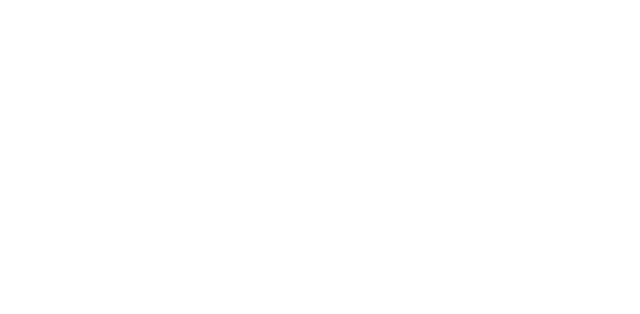
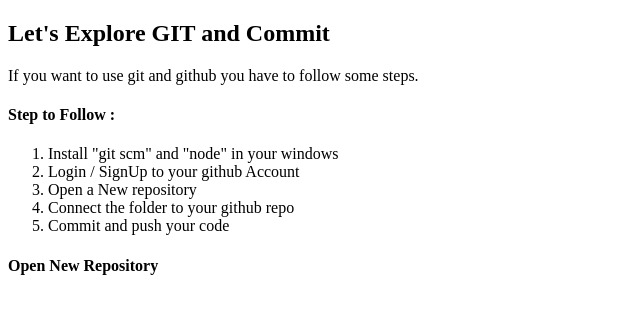
Before and after one commit to OfficialBRACUniversity/practice, a plain HTML site: page module03/index.html in a window 1280 px wide. Shown: the whole page, without its empty margins (0-640 px from the left). Drawn offline with Linux system fonts and the light colour scheme.

Commit message:
Explore Commit

```diff
--- a/module03/index.html
+++ b/module03/index.html
@@ -7,6 +7,18 @@
     <title>Test Purpose</title>
 </head>
 <body>
+    <h2>Let's Explore GIT and Commit</h2>
 
+    <p>If you want to use git and github you have to follow some steps.</p>
+    <h4>Step to Follow : </h4>
+    <ol>
+        <li>Install "git scm" and "node" in your windows</li>
+        <li>Login / SignUp to your github Account</li>
+        <li>Open a New repository</li>
+        <li>Connect the folder to your github repo</li>
+        <li>Commit and push your code</li>
+    </ol>
+
+    <h4>Open New Repository</h4>
 </body>
 </html>
```
